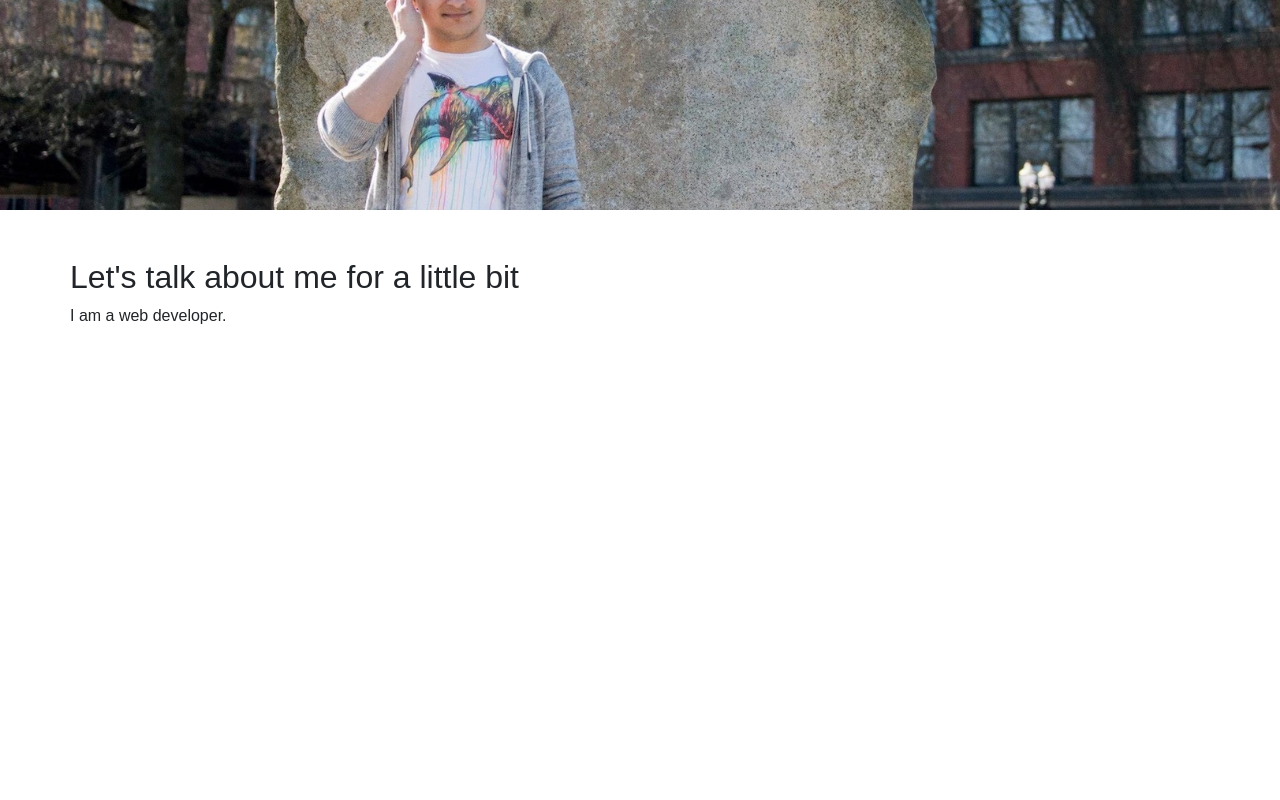
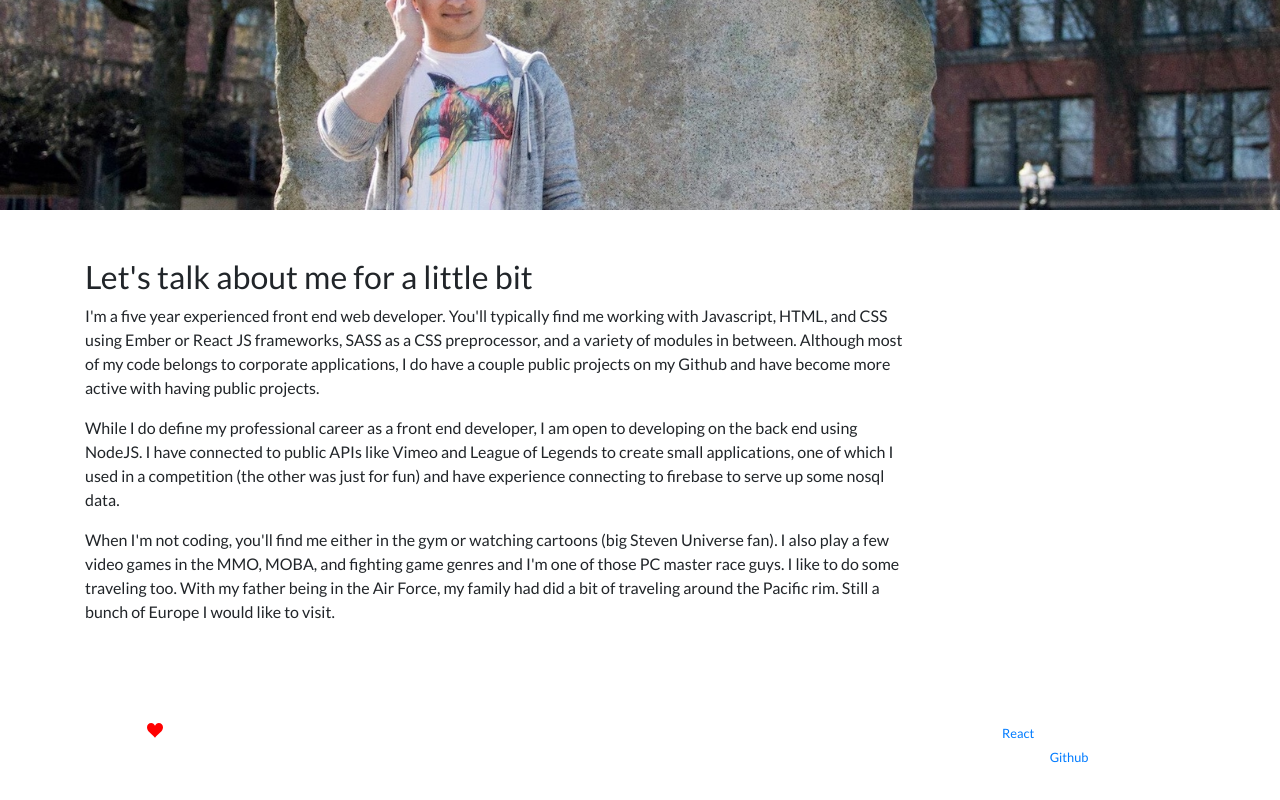
Before and after one commit to Cishkash/robjmitch, a React app: page / in a window 1280 px wide. Shown: the part 230-1030 px from the top of the page. Before the commit the page ends 800 px from the top, so only its background shows below. Built offline with nearby package versions, Linux system fonts and the light colour scheme.

Commit message:
Adds footer and svgs

```diff
--- a/public/index.html
+++ b/public/index.html
@@ -4,7 +4,6 @@
     <meta charset="utf-8">
     <meta name="viewport" content="width=device-width, initial-scale=1">
     <link rel="shortcut icon" href="%PUBLIC_URL%/favicon.ico">
-    <link href="https://fonts.googleapis.com/css?family=Righteous" rel="stylesheet">
     <!--
       Notice the use of %PUBLIC_URL% in the tag above.
       It will be replaced with the URL of the `public` folder during the build.
--- a/src/components/App.js
+++ b/src/components/App.js
@@ -1,5 +1,6 @@
 import React, { Component } from 'react';
 import Navigation from './Navigation.js';
+import Footer from './Footer.js';
 import '../styles/App.scss';
 
 /**
@@ -21,6 +22,7 @@ class App extends Component {
       <div id="App">
         <Navigation />
         {this.props.children}
+        <Footer />
       </div>
     );
   }
--- /dev/null
+++ b/src/components/Footer.js
@@ -0,0 +1,38 @@
+import React, { Component } from 'react';
+import IconHeart from "./svg/IconHeart";
+import '../styles/Footer.scss';
+
+class App extends Component {
+  /**
+   * Render method. Renders the layout of the Footer component.
+   *
+   * @method render
+   * @event
+   */
+  render() {
+    return (
+      <div id="Footer" className="container-fluid bg-inverse text-white">
+        <div className="row">
+          <div className="container">
+            <div className="row">
+              <div className="col-9">
+                <small>Made with <span><IconHeart /></span> by Robby "Ribbeth" Mitchell</small><br/>
+                <small>&copy;2017 Robert Mitchell</small>
+              </div>
+              <aside className="col-3">
+                <small>
+                  Made with <a href="https://facebook.github.io/react/">React</a>.
+                </small><br/>
+                <small>
+                  Find this project on <a href="https://github.com/Cishkash/robjmitch">Github</a>.
+                </small>
+              </aside>
+            </div>
+          </div>
+        </div>
+      </div>
+    );
+  }
+}
+
+export default App;
--- a/src/components/Index.js
+++ b/src/components/Index.js
@@ -8,9 +8,34 @@ class Index extends Component {
         <img src="/images/landing-image.jpg" className="img-fluid" role="presentation" />
         <div className="container">
           <div className="row">
-            <section className="about-me">
+            <section className="about-me col-9">
               <h2>Let's talk about me for a little bit</h2>
-              <p>I am a web developer.</p>
+              <p>
+                I'm a five year experienced front end web developer. You'll
+                typically find me working with Javascript, HTML, and CSS using
+                Ember or React JS frameworks, SASS as a CSS preprocessor, and a
+                variety of modules in between. Although most of my code belongs
+                to corporate applications, I do have a couple public projects on
+                my Github and have become more active with having public
+                projects.
+              </p>
+              <p>
+                While I do define my professional career as a front end
+                developer, I am open to developing on the back end using NodeJS.
+                I have connected to public APIs like Vimeo and League of Legends
+                to create small applications, one of which I used in a
+                competition (the other was just for fun) and have experience
+                connecting to firebase to serve up some nosql data.
+              </p>
+              <p>
+                When I'm not coding, you'll find me either in the gym or
+                watching cartoons (big Steven Universe fan). I also play a few
+                video games in the MMO, MOBA, and fighting game genres and I'm
+                one of those PC master race guys. I like to do some traveling
+                too. With my father being in the Air Force, my family had did a
+                bit of traveling around the Pacific rim. Still a bunch of Europe
+                I would like to visit.
+              </p>
             </section>
           </div>
         </div>
--- /dev/null
+++ b/src/components/svg/IconHeart.js
@@ -0,0 +1,16 @@
+import React, { Component } from 'react';
+
+class IconHeart extends Component {
+  render() {
+    return (
+      <div className="icon icon-heart-style">
+        <svg width="16" height="16" version="1.1" viewBox="0 0 32 32" xmlns="http://www.w3.org/2000/svg">
+          <title>heart</title>
+          <path d="M23.6 2c-3.363 0-6.258 2.736-7.599 5.594-1.342-2.858-4.237-5.594-7.601-5.594-4.637 0-8.4 3.764-8.4 8.401 0 9.433 9.516 11.906 16.001 21.232 6.13-9.268 15.999-12.1 15.999-21.232 0-4.637-3.763-8.401-8.4-8.401z"></path>
+        </svg>
+      </div>
+    )
+  }
+}
+
+export default IconHeart;
--- a/src/styles/Base.scss
+++ b/src/styles/Base.scss
@@ -1,7 +1,27 @@
+@import url('https://fonts.googleapis.com/css?family=Lato');
+@import url('https://fonts.googleapis.com/css?family=Righteous');
+
 body
 {
-    font-family: sans-serif;
+    font-family: 'Lato', sans-serif;
 
     margin: 0;
     padding: 0;
+
+    .icon
+    {
+        display: inline-block;
+
+        width: 1rem;
+        height: 1rem;
+
+        stroke-width: 0;
+        stroke: currentColor;
+        fill: currentColor;
+    }
+
+    .icon-heart-style
+    {
+        fill: red;
+    }
 }
--- /dev/null
+++ b/src/styles/Footer.scss
@@ -0,0 +1,4 @@
+#Footer
+{
+    padding: 2rem 0;
+}
```
